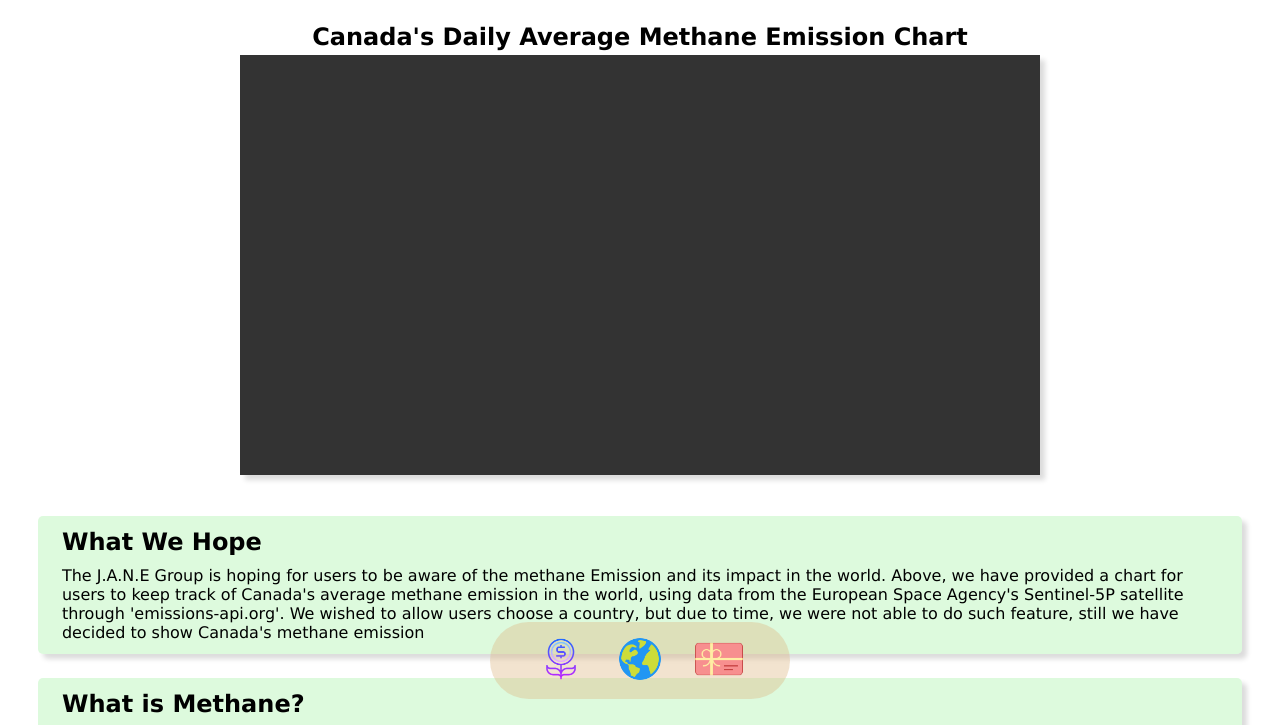
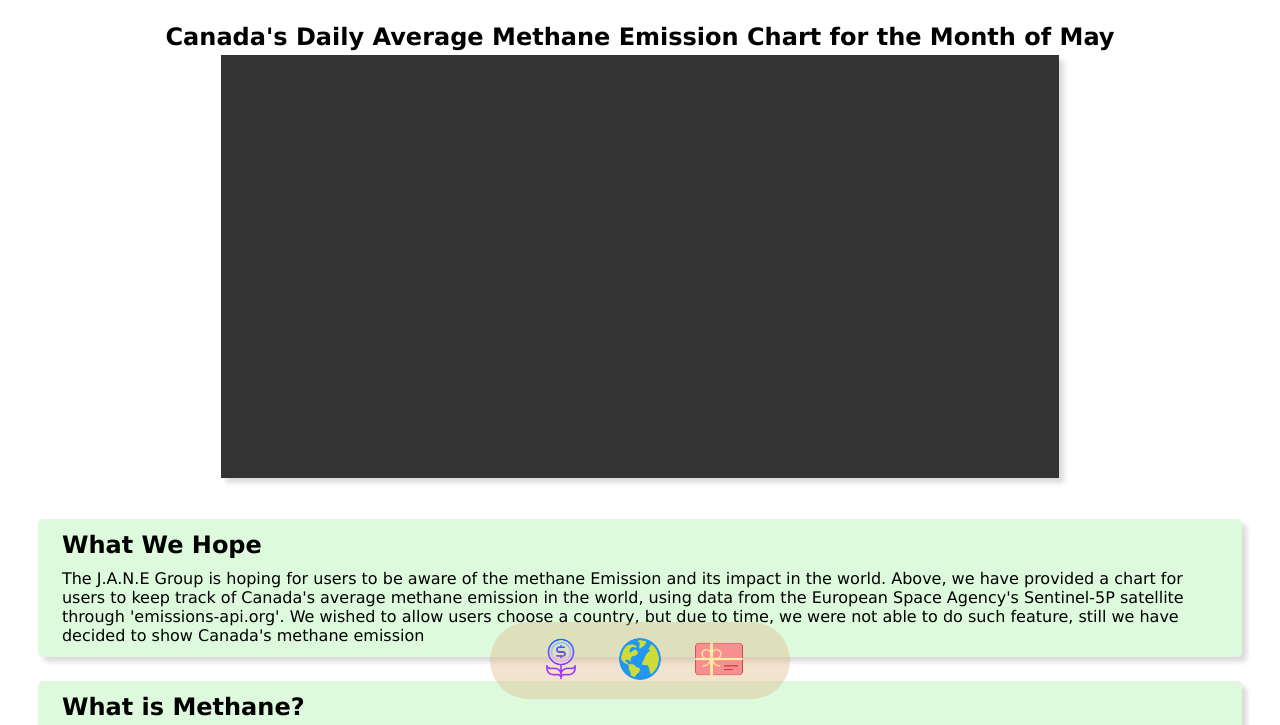
Before and after one commit to ebauss/2800-202210-DTC15, a website: page public/globe.html in a window 1280 px wide. Shown: the part 73-798 px from the top of the page. Drawn offline with nearby package versions, Linux system fonts and the light colour scheme; no server answers.

Commit message:
Added a js code to show current month on the header

```diff
--- a/public/globe.html
+++ b/public/globe.html
@@ -49,7 +49,7 @@
     <!-- Things to talk about: What we hope to achieve (where easter egg is). Methan and its sources and citations as well! -->
     <main>
         <section class="emission-body">
-            <h1> Canada's Daily Average Methane Emission Chart </h1>
+            <h1> Canada's Daily Average Methane Emission Chart for the Month of <span id="month"></span> </h1>
             <div class="emission-chart">
                 <canvas id="plot-chart"> </canvas>
             </div>
--- a/public/js-files/globe.js
+++ b/public/js-files/globe.js
@@ -5,10 +5,18 @@ nowDate = new Date()
 currentDate = nowDate.toISOString().split("T")[0];
 // Gets the first day of the month
 firstDay = new Date(nowDate.getFullYear(), nowDate.getMonth(), 1).toISOString().split("T")[0]
-
+console.log()
 // ----- A customise the JSON data from Emission API chronological order ----- //
 function custom_sort(dataX, dataY) {
     return new Date(dataX.start).getTime() - new Date(dataY.start).getTime()
+}
+
+// Function that gets the current month
+function currentMonth(){
+    const month = new Date().toLocaleString("default", {
+        month: "long"})
+
+        document.getElementById("month").innerHTML = month
 }
 
 // Creates the chart the desgin is from https://emissions-api.org/examples/chart.js
@@ -168,6 +176,7 @@ easterEggInitiator.addEventListener("click", (event) => {
 
 function setup() {
     createChart()
+    currentMonth()
 }
 
 $(document).ready(setup)
```
